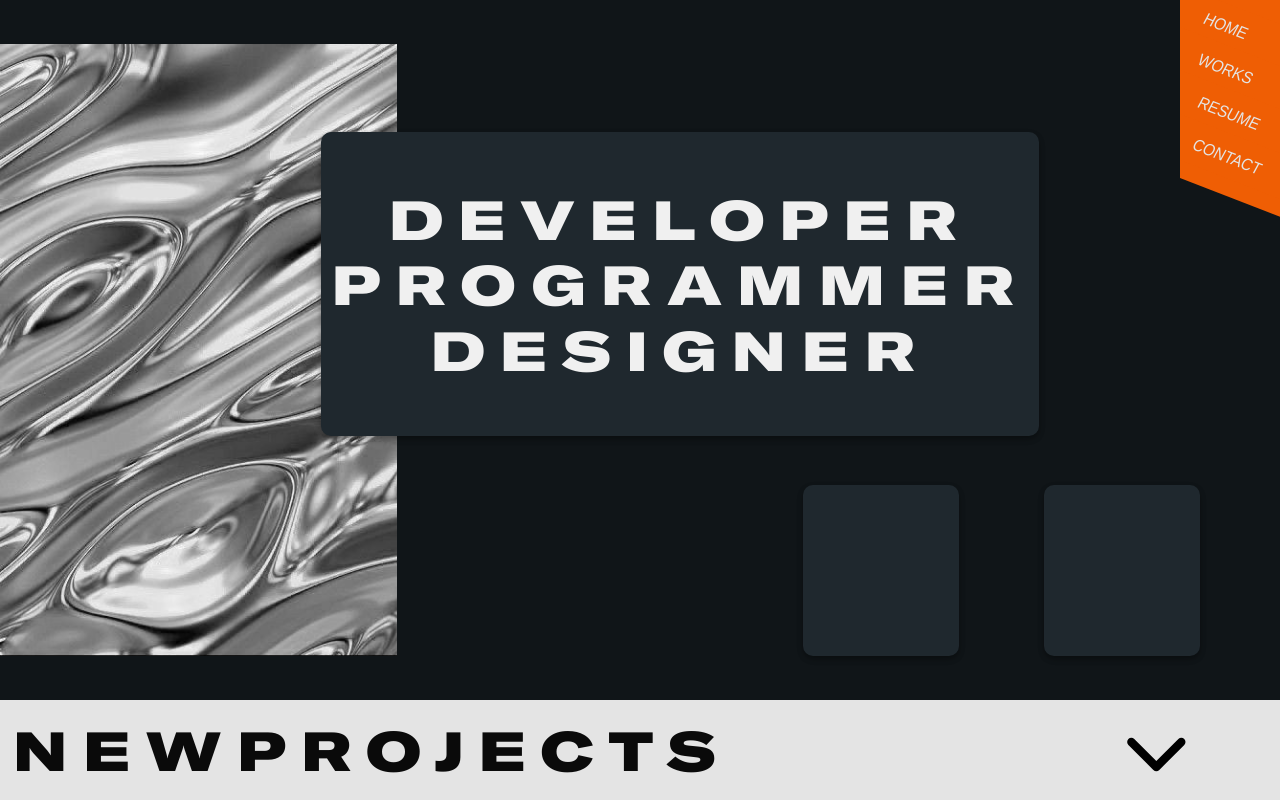
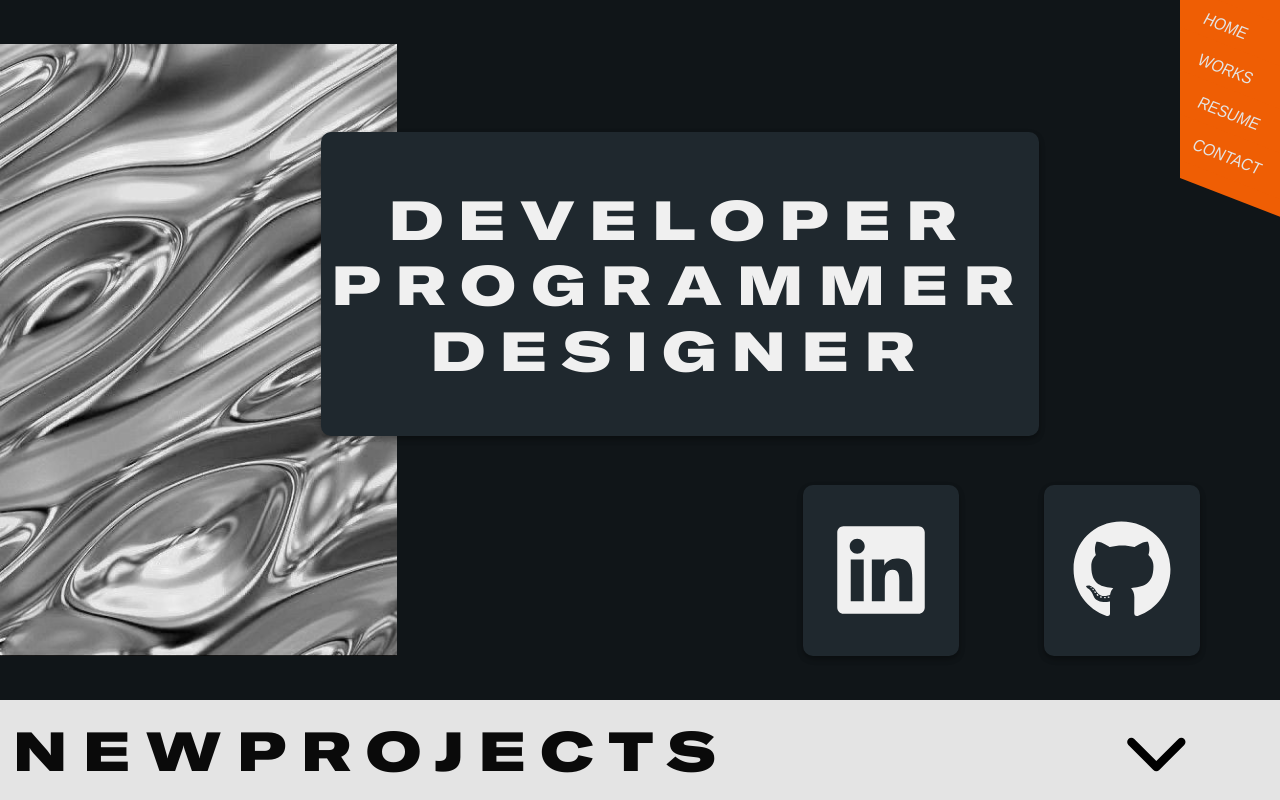
Before and after one commit to kevin21018212/PortfolioV3, a Next.js app: page / in a window 1280 px wide. Built offline with nearby package versions, Linux system fonts and the light colour scheme.

Commit message:
landing buttons

```diff
--- a/app/data/motion/animations.ts
+++ b/app/data/motion/animations.ts
@@ -29,12 +29,20 @@ export const boxVariants = {
   },
   visible: {
     scale: 1,
+    type: 'spring',
     transition: {
-      type: 'spring',
-      stiffness: 25,
-      damping: 2,
-      mass: 3,
-      duration: 2,
+      stiffness: 15,
+      damping: 1,
+      mass: 1,
+      duration: 0.35,
+    },
+  },
+  hover: {
+    scale: 1.1,
+    backgroundColor: '#ef5e04',
+    transition: {
+      ease: 'linear',
+      duration: 0.25,
     },
   },
 };
--- a/app/homepage/landing.tsx
+++ b/app/homepage/landing.tsx
@@ -3,7 +3,7 @@
 import {motion} from 'framer-motion';
 import styles from '@/app/styles/homepage/landing.module.scss';
 import {boxVariants} from '@/app/data/motion/animations';
-import ShaderArtBackground from '../data/liquidgradient';
+import {FaGithub, FaLinkedin} from 'react-icons/fa';
 
 const Landing = () => {
   return (
@@ -18,27 +18,15 @@ const Landing = () => {
 
       {/* Animate infoBox */}
 
-      <motion.div
-        initial={{scale: 0}}
-        animate={{scale: 1}}
-        transition={{
-          type: 'spring',
-          stiffness: 260,
-          damping: 20,
-        }}
-        className={styles.symbolBox}></motion.div>
+      <motion.div initial='hidden' animate='visible' whileHover='hover' variants={boxVariants} className={styles.symbolBox}>
+        <FaGithub size={100} color='#F0F0F0' />
+      </motion.div>
 
       {/* Animate symbolBox */}
 
-      <motion.div
-        className={styles.infoBox}
-        initial={{scale: 0}}
-        animate={{scale: 1}}
-        transition={{
-          type: 'spring',
-          stiffness: 260,
-          damping: 20,
-        }}></motion.div>
+      <motion.div initial='hidden' animate='visible' whileHover='hover' variants={boxVariants} className={styles.infoBox}>
+        <FaLinkedin size={100} color='#F0F0F0' />
+      </motion.div>
     </div>
   );
 };
--- a/app/styles/homepage/landing.module.scss
+++ b/app/styles/homepage/landing.module.scss
@@ -35,6 +35,7 @@
   height: 100%;
   z-index: 0;
   @extend .boxBackground;
+  @extend .flexCenter;
 }
 
 .symbolBox {
@@ -44,4 +45,5 @@
   height: 100%;
   z-index: 0;
   @extend .boxBackground;
+  @extend .flexCenter;
 }
--- a/package.json
+++ b/package.json
@@ -25,6 +25,7 @@
     "react": "18.2.0",
     "react-dom": "18.2.0",
     "react-fast-marquee": "^1.6.4",
+    "react-icons": "^5.2.1",
     "react-type-animation": "^3.1.0",
     "react-wavify": "^1.8.3",
     "sass": "^1.72.0",
```
Also changed, not shown: app/projects/project.tsx (+5 -8 lines), 1 other file (tests, documents, lock files or other folders).
